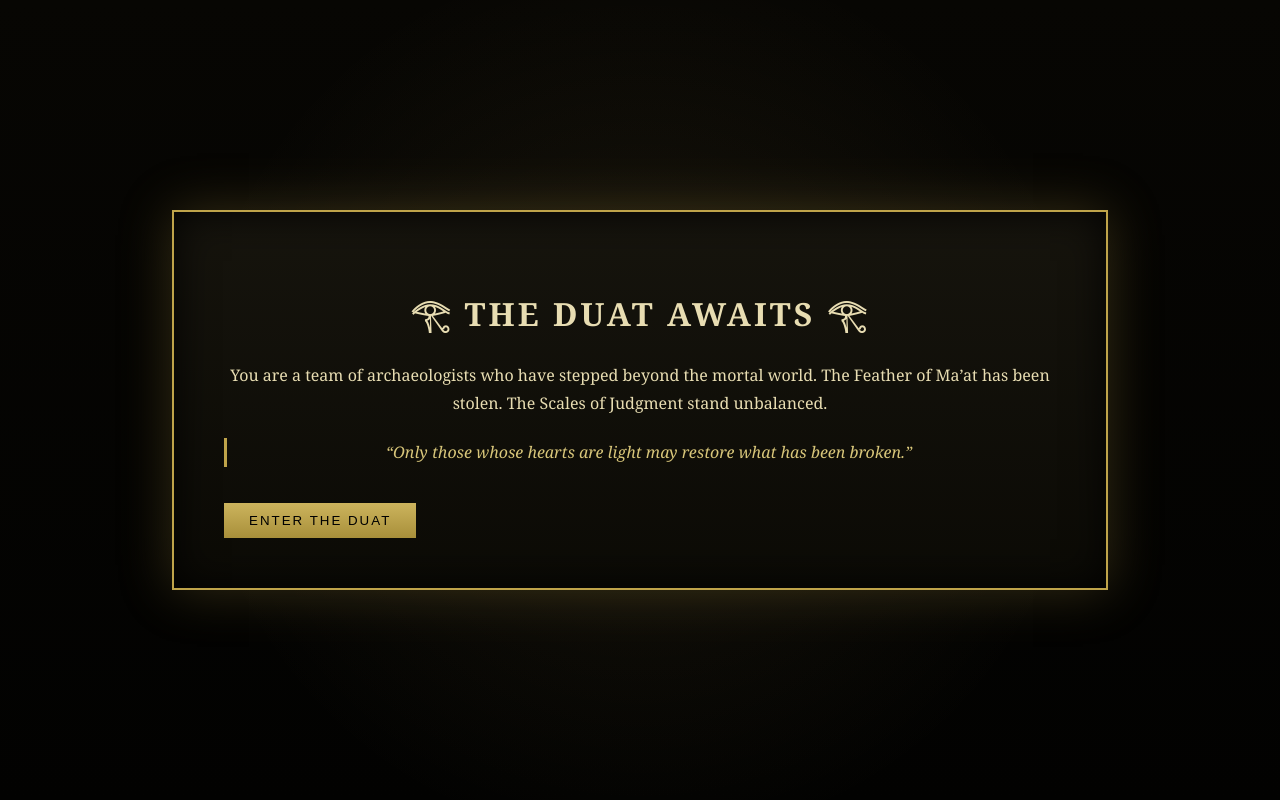
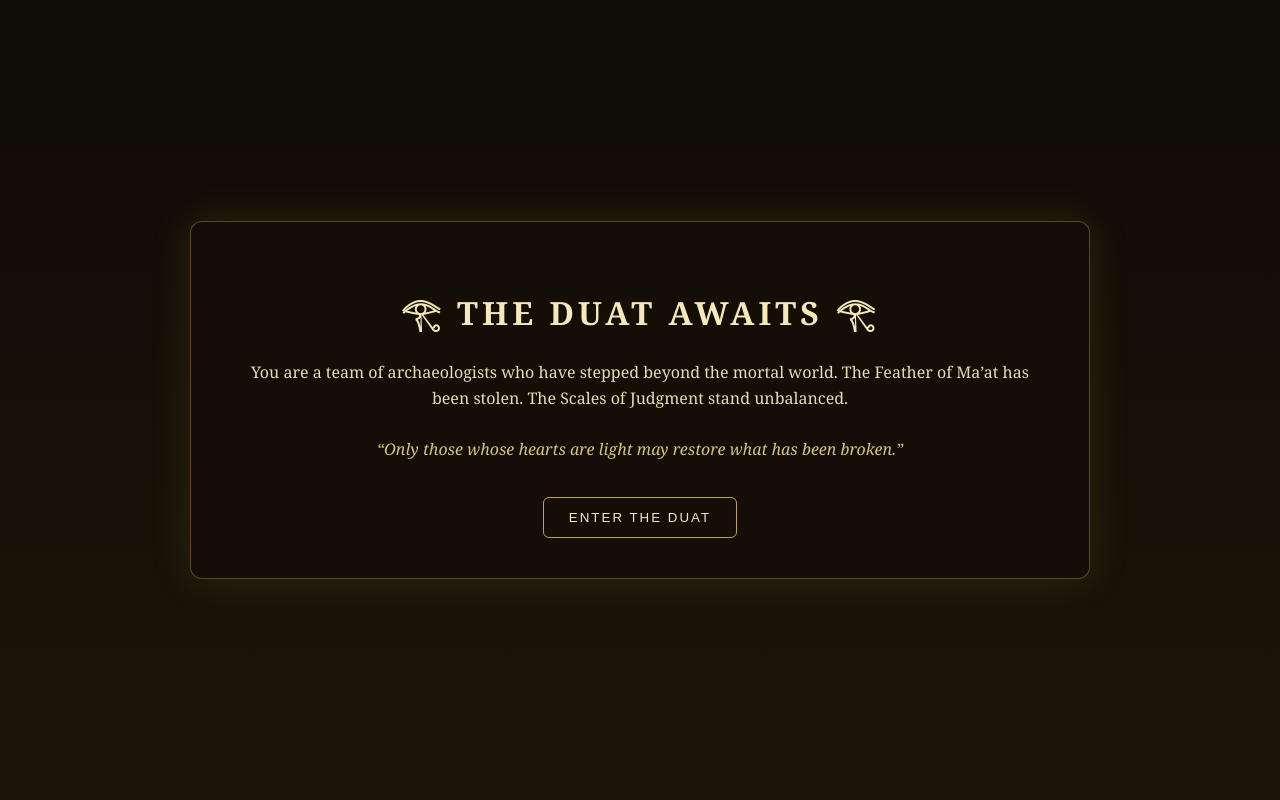
Before and after one commit to Akshig-bitz/duat-escape-room, a Flask app: page / in a window 1280 px wide. Run offline with Flask 3, Linux system fonts and the light colour scheme.

Commit message:
Add files via upload

```diff
--- a/app.py
+++ b/app.py
@@ -4,21 +4,25 @@ app = Flask(__name__)
 
 PASSCODE = "alohomora"
 
-# Multiple acceptable villain spellings
 VALID_VILLAINS = [
     "vader",
     "darth vader",
     "lord vader"
 ]
 
-# Multiple acceptable spell variations
 VALID_SPELLS = [
     "familia traumaticus",
     "familia-traumaticus",
     "familiatraumaticus"
 ]
 
-REPAIR_CODE = "repairo_39"
+REPAIR_CODE = "repairo"
+
+VALID_CREATORS = [
+    "maat",
+    "ma'at",
+    "ma at"
+]
 
 MAX_ATTEMPTS = 2
 
@@ -34,15 +38,20 @@ def game():
         stage = int(request.form.get("stage", 0))
         attempts = int(request.form.get("attempts", 0))
 
-        # CASE-INSENSITIVE input
+        user_input = request.form.get("input", "").strip().lower()
         villain_input = request.form.get("villain", "").strip().lower()
         spell_input = request.form.get("spell", "").strip().lower()
-        single_input = request.form.get("input", "").strip().lower()
+        repair_input = request.form.get("repair", "").strip().lower()
+        creator_input = request.form.get("creator", "").strip().lower()
 
-        # STAGE 0 — PASSCODE
+        # Stage 0 → Welcome → move to passcode
         if stage == 0:
-            if single_input == PASSCODE:
-                stage = 1
+            stage = 1
+
+        # Stage 1 → Passcode
+        elif stage == 1:
+            if user_input == PASSCODE:
+                stage = 2
                 attempts = 0
             else:
                 attempts += 1
@@ -51,12 +60,7 @@ def game():
                 else:
                     error = f"⚠ Attempts remaining: {MAX_ATTEMPTS - attempts}"
 
-        # STAGE 1 — RULEBOOK
-        elif stage == 1:
-            stage = 2
-            attempts = 0
-
-        # STAGE 2 — VILLAIN + SPELL SAME PAGE
+        # Stage 2 → Rulebook + Villain + Spell
         elif stage == 2:
             if villain_input in VALID_VILLAINS and spell_input in VALID_SPELLS:
                 stage = 3
@@ -68,9 +72,9 @@ def game():
                 else:
                     error = f"⚠ Attempts remaining: {MAX_ATTEMPTS - attempts}"
 
-        # STAGE 3 — REPAIR CODE
+        # Stage 3 → Repair + Creator
         elif stage == 3:
-            if single_input == REPAIR_CODE:
+            if repair_input == REPAIR_CODE and creator_input in VALID_CREATORS:
                 stage = 4
             else:
                 attempts += 1
--- a/static/style.css
+++ b/static/style.css
@@ -1,88 +1,60 @@
 body {
     margin: 0;
-  min-height: 100vh;
-  background:
-    radial-gradient(circle at center, rgba(255,215,120,0.08), transparent 60%),
-    linear-gradient(#070603, #020201);
+    padding: 0;
+    background: linear-gradient(to bottom, #0f0c06, #1c1408);
+    font-family: 'Georgia', serif;
     color: #e8ddb2;
-  font-family: "Georgia", serif;
     display: flex;
     justify-content: center;
     align-items: center;
+    min-height: 100vh;
 }
 
 .container {
     width: 100%;
-  display: flex;
-  justify-content: center;
+    max-width: 900px;
+    padding: 40px;
 }
 
 .altar {
-  width: 65%;
-  padding: 50px;
-  background: linear-gradient(180deg, #16140d, #0b0a05);
-  border: 2px solid #bfa44a;
-  box-shadow:
-    0 0 50px rgba(191,164,74,0.25),
-    inset 0 0 40px rgba(0,0,0,0.9);
-  position: relative;
+    background: rgba(20, 15, 8, 0.9);
+    border: 1px solid rgba(191, 164, 74, 0.4);
+    padding: 40px;
+    border-radius: 12px;
+    box-shadow: 0 0 40px rgba(191, 164, 74, 0.15);
 }
 
 h1 {
-  letter-spacing: 3px;
     text-align: center;
+    letter-spacing: 4px;
     margin-bottom: 25px;
+    color: #f5e9b9;
+}
+
+h2 {
+    text-align: center;
+    margin-top: 40px;
+    letter-spacing: 2px;
 }
 
 p {
+    line-height: 1.6;
     text-align: center;
-  line-height: 1.8;
 }
 
 .anubis {
+    margin-top: 25px;
     font-style: italic;
     color: #d8c67a;
-  border-left: 3px solid #bfa44a;
-  padding-left: 15px;
-  margin-top: 20px;
 }
 
-input {
-  width: 65%;
-  padding: 12px;
+.rulebook {
     margin-top: 20px;
-  background: #0f0d07;
-  border: 1px solid #bfa44a;
-  color: #f3eac4;
-  text-align: center;
-}
-
-button {
-  margin-top: 20px;
-  padding: 10px 25px;
-  background: linear-gradient(180deg, #ccb45d, #a88f3a);
-  border: none;
-  letter-spacing: 2px;
-  cursor: pointer;
-}
-
-.error {
-  margin-top: 20px;
-  color: #ff6b6b;
-  text-align: center;
-}
-
-.rule-title {
-  text-align: center;
-  letter-spacing: 3px;
-  margin-bottom: 15px;
-  color: #f5e9b9;
 }
 
 .golden-rule {
     text-align: center;
     font-style: italic;
-  margin-bottom: 25px;
     color: #d8c67a;
 }
 
@@ -115,3 +87,75 @@ button {
 .points.negative {
     color: #d87a7a;
 }
+
+form {
+    margin-top: 25px;
+    text-align: center;
+}
+
+input {
+    width: 80%;
+    padding: 12px;
+    margin: 10px 0;
+    background: #1c1408;
+    border: 1px solid rgba(191, 164, 74, 0.4);
+    color: #e8ddb2;
+    border-radius: 6px;
+    font-size: 1rem;
+}
+
+input:focus {
+    outline: none;
+    border-color: #f5e9b9;
+    box-shadow: 0 0 10px rgba(245, 233, 185, 0.4);
+}
+
+button {
+    padding: 12px 25px;
+    margin-top: 10px;
+    background: transparent;
+    border: 1px solid #bfa44a;
+    color: #f5e9b9;
+    letter-spacing: 2px;
+    cursor: pointer;
+    border-radius: 6px;
+    transition: all 0.3s ease;
+}
+
+button:hover {
+    background: #bfa44a;
+    color: #0f0c06;
+    box-shadow: 0 0 15px rgba(191, 164, 74, 0.5);
+}
+
+.error {
+    margin-top: 20px;
+    text-align: center;
+    color: #d87a7a;
+    font-weight: bold;
+}
+.rule-card {
+    background: rgba(191, 164, 74, 0.05);
+    border: 1px solid rgba(191, 164, 74, 0.2);
+    padding: 15px 20px;
+    margin: 15px 0;
+    border-radius: 8px;
+    transition: 0.3s ease;
+}
+
+.rule-card:hover {
+    background: rgba(191, 164, 74, 0.12);
+    box-shadow: 0 0 12px rgba(191, 164, 74, 0.2);
+}
+
+.rule-card h3 {
+    margin: 0 0 8px 0;
+    font-size: 1rem;
+    letter-spacing: 1px;
+}
+
+.rule-card p {
+    font-size: 0.9rem;
+    line-height: 1.5;
+    text-align: left;
+}
```
Lines whose indentation alone changed are shown as unchanged.
